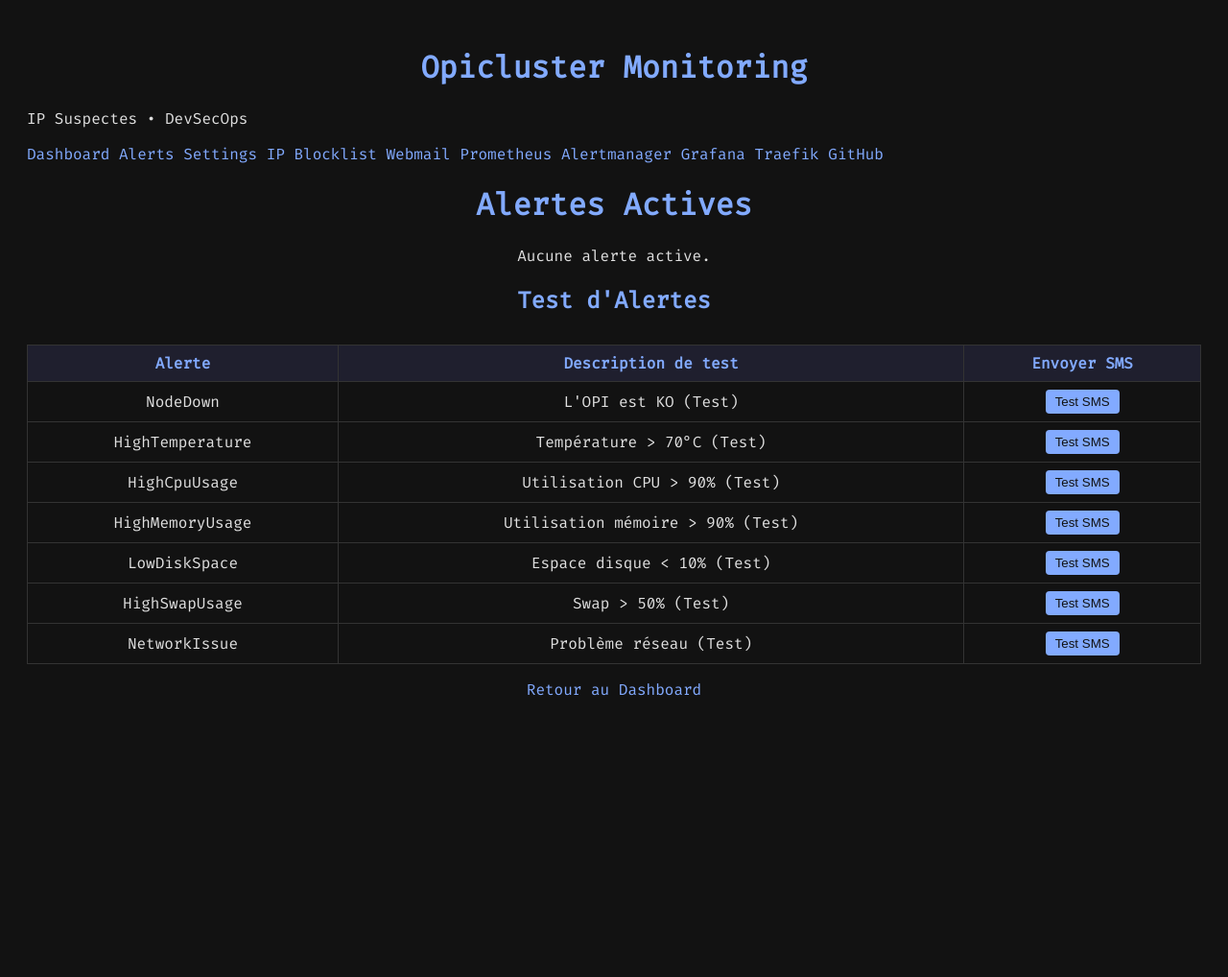
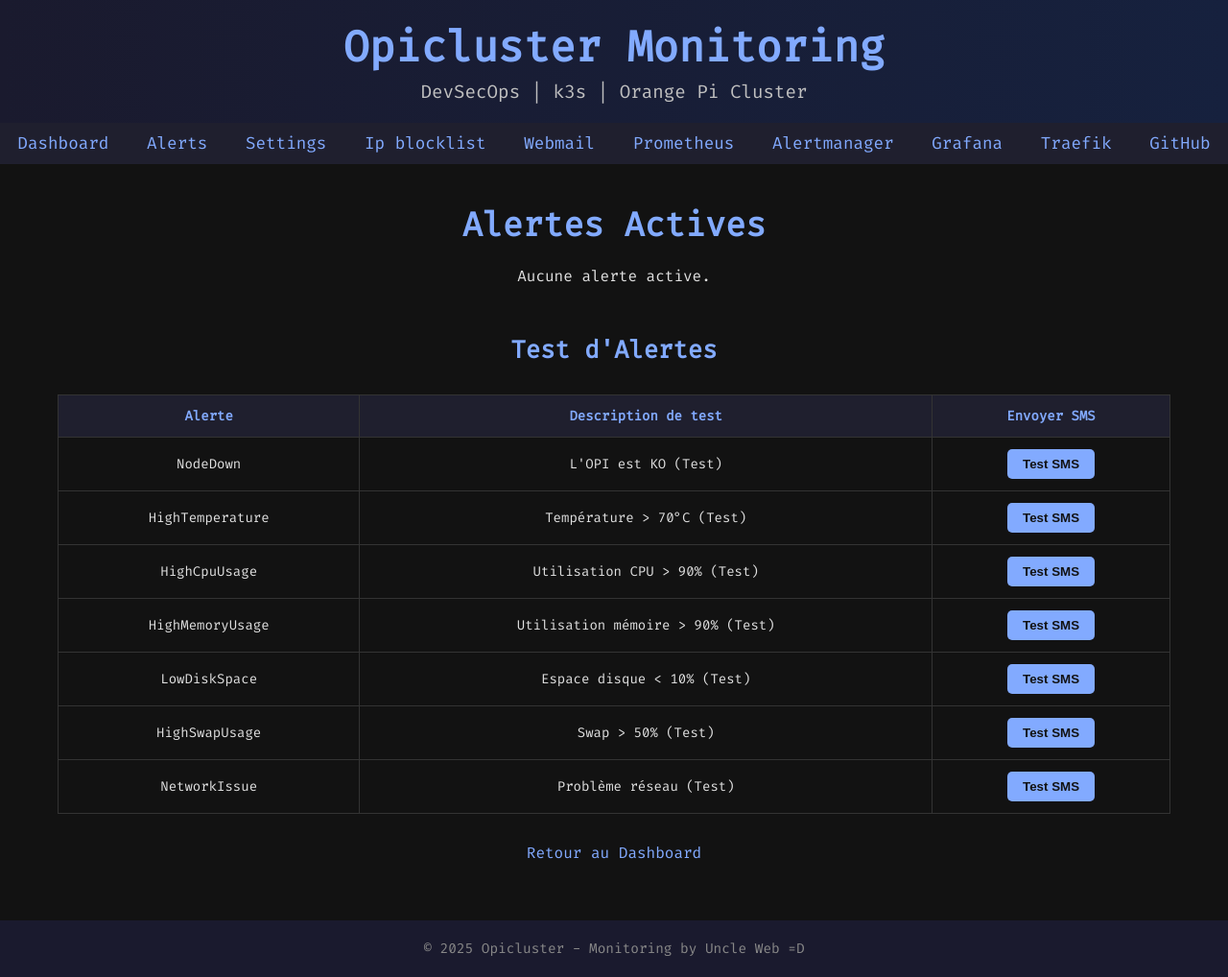
Before and after one commit to PercevalFox/opicluster_monitoring, a Flask app: page /alerts in a window 1280 px wide. Shown: the whole page at 96% size. Before the commit the page ends 725 px from the top, so only its background shows below. Run offline with Flask 3, Linux system fonts and the light colour scheme; data that the repository does not hold is empty.

Commit message:
🔥 Uniform UI: centralized style.css, added global header, improved alerts and settings page layout and styling

```diff
--- /dev/null
+++ b/web_app/static/style.css
@@ -0,0 +1,161 @@
+
+* {
+    box-sizing: border-box;
+  }
+  body {
+    margin: 0;
+    padding: 0;
+    background: #121212;
+    color: #e0e0e0;
+    font-family: 'Fira Code', monospace;
+  }
+  header {
+    background: linear-gradient(90deg, #1a1a2e, #16213e);
+    padding: 20px;
+    text-align: center;
+    box-shadow: 0 4px 8px rgba(0,0,0,0.5);
+  }
+  header h1 {
+    margin: 0;
+    font-size: 2.8em;
+    color: #82aaff;
+  }
+  header p {
+    margin: 5px 0 0;
+    font-size: 1.2em;
+    color: #c0c0c0;
+  }
+  nav {
+    text-align: center;
+    padding: 10px 0;
+    background: #1f1f2e;
+  }
+  nav a {
+    color: #82aaff;
+    text-decoration: none;
+    margin: 0 15px;
+    font-size: 1.1em;
+    transition: color 0.3s;
+  }
+  nav a:hover {
+    color: #5c8bd9;
+  }
+  .container {
+    max-width: 1200px;
+    margin: 40px auto;
+    padding: 0 20px;
+  }
+  .card, .node-card, .alert {
+    background: #1e1e2f;
+    padding: 20px;
+    border-radius: 12px;
+    box-shadow: 0 2px 8px rgba(0,0,0,0.4);
+    transition: transform 0.2s;
+    margin-bottom: 20px;
+  }
+  .card:hover, .node-card:hover, .alert:hover {
+    transform: translateY(-5px);
+  }
+  .card h2, .node-card h3, .alert h3 {
+    margin-top: 0;
+    color: #82aaff;
+    text-align: center;
+  }
+  .card p, .node-card p, .alert p {
+    margin: 10px 0;
+    font-size: 1.1em;
+    text-align: center;
+  }
+  .global-cards, .node-grid {
+    display: grid;
+    gap: 20px;
+  }
+  .global-cards {
+    grid-template-columns: repeat(auto-fit, minmax(280px, 1fr));
+    margin-bottom: 40px;
+  }
+  .status {
+    font-size: 1.2em;
+    margin-bottom: 8px;
+  }
+  .status.up {
+    color: #1abc9c;
+  }
+  .status.down {
+    color: #e74c3c;
+  }
+  footer {
+    text-align: center;
+    margin-top: 60px;
+    padding: 20px 0;
+    background: #1a1a2e;
+    color: #888;
+    font-size: 0.9em;
+  }
+  h1, h2 {
+    text-align: center;
+    color: #82aaff;
+    margin-bottom: 20px;
+  }
+  h1 {
+    font-size: 2.2em;
+    margin-top: 40px;
+  }
+  h2 {
+    font-size: 1.6em;
+    margin-top: 50px;
+  }
+  table {
+    width: 100%;
+    border-collapse: collapse;
+    margin-top: 30px;
+    font-size: 14px;
+  }
+  th, td {
+    padding: 12px 16px;
+    text-align: center;
+    border: 1px solid #333;
+  }
+  tr:hover {
+    background-color: #1a1a1a;
+  }
+  th {
+    background: #1f1f2e;
+    color: #82aaff;
+  }
+  button {
+    background: #82aaff;
+    color: #121212;
+    border: none;
+    padding: 8px 16px;
+    font-weight: bold;
+    border-radius: 5px;
+    cursor: pointer;
+    transition: all 0.2s ease-in-out;
+  }
+  button:hover {
+    background: #5c8bd9;
+    transform: scale(1.05);
+  }
+  a {
+    color: #82aaff;
+    text-decoration: none;
+  }
+  .badge {
+    padding: 4px 10px;
+    border-radius: 8px;
+    font-weight: bold;
+    font-size: 13px;
+  }
+  .low {
+    background-color: #4caf50;
+    color: black;
+  }
+  .medium {
+    background-color: #ffc107;
+    color: black;
+  }
+  .high {
+    background-color: #f44336;
+    color: white;
+  }
--- a/web_app/templates/alerts.html
+++ b/web_app/templates/alerts.html
@@ -2,35 +2,24 @@
 <html lang="fr">
 <head>
   <meta charset="UTF-8">
-  <title>Alerts - Opicluster Monitoring</title>
-  <meta name="robots" content="noindex, nofollow, nosnippet, noarchive, noodp, noimageindex">
+  <title>Opicluster Monitoring</title>
+  <meta name="viewport" content="width=device-width, initial-scale=1.0">
+  <meta name="robots" content="noindex, nofollow, noarchive">
+  <link rel="icon" href="{{ url_for('static', filename='favicon.ico') }}" type="image/x-icon">
   <link href="https://fonts.googleapis.com/css2?family=Fira+Code&display=swap" rel="stylesheet">
-  <style>
-    body { background: #121212; color: #e0e0e0; font-family: 'Fira Code', monospace; padding: 20px; }
-    h1, h2 { text-align: center; color: #82aaff; }
-    .alert { border: 1px solid #333; border-radius: 8px; padding: 15px; margin: 10px 0; }
-    .alert h3 { margin: 0 0 10px; }
-    .alert p { margin: 5px 0; }
-    .up { color: #1abc9c; }
-    .down { color: #e74c3c; }
-    a { color: #82aaff; text-decoration: none; }
-    table { border-collapse: collapse; width: 100%; margin-top: 30px; }
-    th, td { border: 1px solid #333; padding: 8px; text-align: center; }
-    th { background: #1f1f2e; color: #82aaff; }
-    button { background: #82aaff; color: #121212; border: none; padding: 5px 10px; border-radius: 4px; cursor: pointer; }
-    button:hover { background: #5c8bd9; }
-  </style>
+  <link rel="stylesheet" href="https://cdnjs.cloudflare.com/ajax/libs/font-awesome/6.2.0/css/all.min.css" crossorigin="anonymous" referrerpolicy="no-referrer" />
+  <link rel="stylesheet" href="{{ url_for('static', filename='style.css') }}">
 </head>
 <body>
   <header>
     <h1>Opicluster Monitoring</h1>
-    <p>IP Suspectes • DevSecOps</p>
+    <p>DevSecOps | k3s | Orange Pi Cluster</p>
   </header>
   <nav>
     <a href="/">Dashboard</a>
     <a href="/alerts">Alerts</a>
     <a href="/settings">Settings</a>
-    <a href="/ip_threats">IP Blocklist</a>
+    <a href="/ip_threats">Ip blocklist</a>
     <a href="https://webmail.amen.fr/appsuite/" target="_blank">Webmail</a>
     <a href="https://prometheus.monitoring.opicluster.online/" target="_blank">Prometheus</a>
     <a href="https://alertmanager.monitoring.opicluster.online/" target="_blank">Alertmanager</a>
@@ -38,6 +27,7 @@
     <a href="https://traefik.monitoring.opicluster.online/" target="_blank">Traefik</a>
     <a href="https://github.com/PercevalFox/opicluster_monitoring" target="_blank">GitHub</a>
   </nav>
+  <div class="container">
     <h1>Alertes Actives</h1>
     {% if alerts %}
       {% for alert in alerts %}
@@ -69,12 +59,12 @@
       <tr><td>HighSwapUsage</td><td>Swap > 50% (Test)</td><td><button onclick="sendTestAlert('HighSwapUsage', 'Swap élevé')">Test SMS</button></td></tr>
       <tr><td>NetworkIssue</td><td>Problème réseau (Test)</td><td><button onclick="sendTestAlert('NetworkIssue', 'Problème réseau')">Test SMS</button></td></tr>
     </table>
-
-  <p style="text-align:center;"><a href="/">Retour au Dashboard</a></p>
-
+    <p style="text-align:center; margin-top:30px;"><a href="/">Retour au Dashboard</a></p>
+  </div>
+  <footer>
+    &copy; 2025 Opicluster - Monitoring by Uncle Web =D
+  </footer>
   <script>
-    const API_TOKEN = "{{ api_token }}";
-
     function sendTestAlert(alertname, summary, method = 'sms') {
       const payload = {
         alerts: [{
@@ -83,27 +73,19 @@
           status: "firing"
         }]
       };
-
-      const endpoint = '/sms_alert';
-
-      fetch(endpoint, {
+      fetch('/sms_alert', {
         method: 'POST',
         headers: {
-          'Content-Type': 'application/json',
-          'Authorization': 'Bearer ' + API_TOKEN
+          'Content-Type': 'application/json'
         },
         body: JSON.stringify(payload)
       })
-      .then(async response => {
-        if (!response.ok) {
-          const err = await response.text();
-          throw new Error(err);
-        }
-        const data = await response.json();
-        alert("Test SMS envoyé: " + (data.status || "Succès sans message"));
+      .then(response => response.json())
+      .then(data => {
+        alert("Test SMS envoyé: " + data.status);
       })
       .catch(error => {
-        alert("Erreur lors de l'envoi du test SMS: " + error.message);
+        alert("Erreur lors de l'envoi du test SMS: " + error);
       });
     }
   </script>
```
Also changed, not shown: web_app/templates/index.html (+4 -31 lines), web_app/templates/ip_threats.html (+3 -30 lines), web_app/templates/settings.html (+18 -16 lines). Lines whose indentation alone changed are shown as unchanged.
